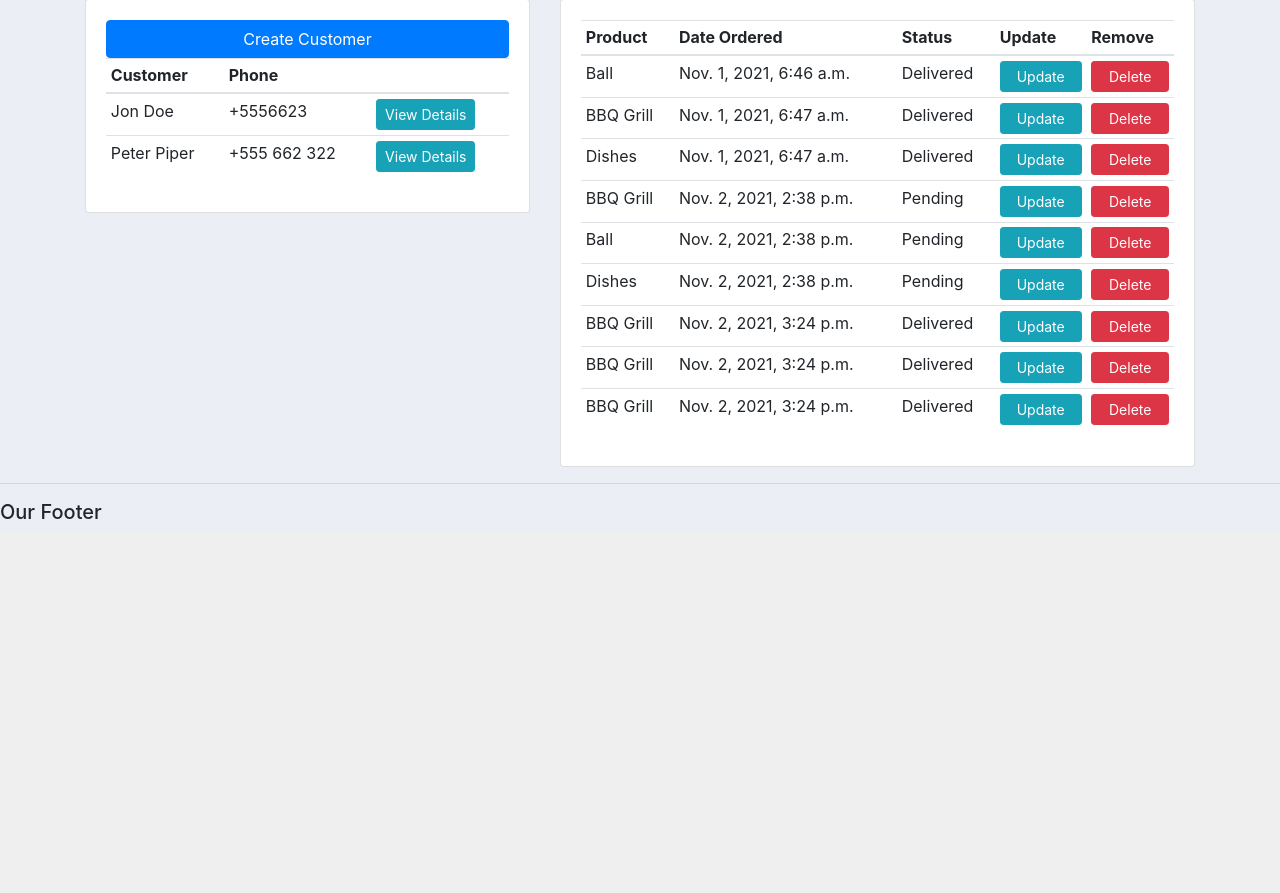
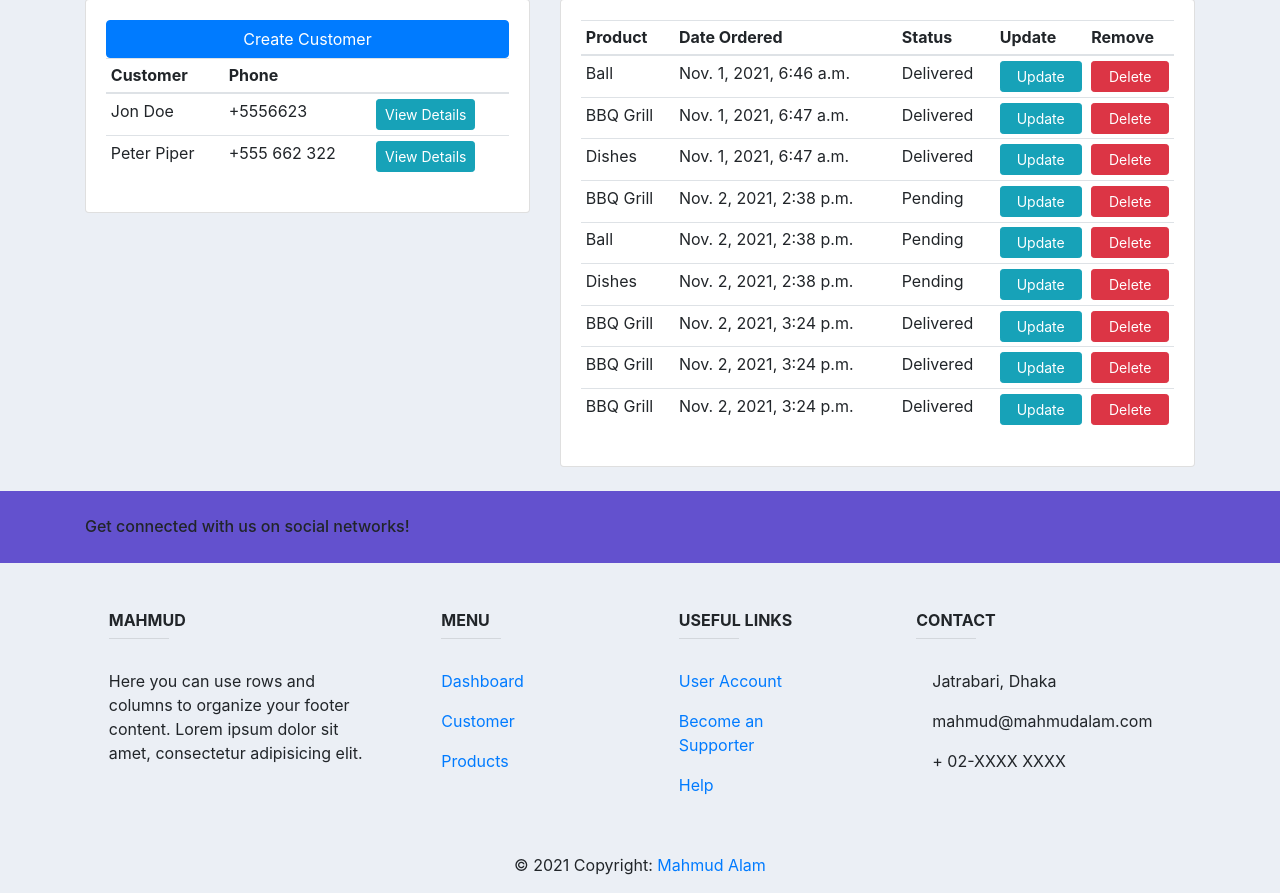
Before and after one commit to Mahmud-Alam/django_crm, a Django app: page / in a window 1280 px wide. Shown: the part 336-1229 px from the top of the page. Before the commit the page ends 855 px from the top, so only its background shows below. Run offline with Django 3.2, Linux system fonts and the light colour scheme; data comes from the database, SQL or seed files in the repository; some libraries are stand-ins or nearby versions.

Commit message:
add footer

```diff
--- /dev/null
+++ b/accounts/templates/accounts/footer.html
@@ -0,0 +1,58 @@
+{% load static %}
+
+<footer class="page-footer font-small unique-color-dark">
+    <div style="background-color: #6351ce;">
+      <div class="container">
+        <div class="row py-4 d-flex align-items-center">
+          <div class="col-md-6 col-lg-5 text-center text-md-left mb-4 mb-md-0">
+            <h6 class="mb-0">Get connected with us on social networks!</h6>
+          </div>
+          <div class="col-md-6 col-lg-7 text-center text-md-right">
+            <a class="fb-ic"><i class="fab fa-facebook-f white-text mr-4"></i></a>
+            <a class="tw-ic"><i class="fab fa-twitter white-text mr-4"></i></a>
+            <a class="gplus-ic"><i class="fab fa-google-plus-g white-text mr-4"></i></a>
+            <a class="li-ic"><i class="fab fa-linkedin-in white-text mr-4"></i></a>
+            <a class="ins-ic"><i class="fab fa-instagram white-text"></i></a>
+          </div>
+        </div>
+      </div>
+    </div>
+
+    <div class="container text-center text-md-left mt-5">
+      <div class="row mt-3">
+        <div class="col-md-3 col-lg-4 col-xl-3 mx-auto mb-4">
+          <h6 class="text-uppercase font-weight-bold">MAHMUD</h6>
+          <hr class="deep-purple accent-2 mb-4 mt-0 d-inline-block mx-auto" style="width: 60px;">
+          <p>Here you can use rows and columns to organize your footer content. Lorem ipsum dolor sit amet, consectetur adipisicing elit.</p>
+        </div>
+
+        <div class="col-md-2 col-lg-2 col-xl-2 mx-auto mb-4">
+          <h6 class="text-uppercase font-weight-bold">Menu</h6>
+          <hr class="deep-purple accent-2 mb-4 mt-0 d-inline-block mx-auto" style="width: 60px;">
+          <p><a href="#!">Dashboard</a></p>
+          <p><a href="#!">Customer</a></p>
+          <p><a href="#!">Products</a></p>
+        </div>
+
+        <div class="col-md-3 col-lg-2 col-xl-2 mx-auto mb-4">
+          <h6 class="text-uppercase font-weight-bold">Useful links</h6>
+          <hr class="deep-purple accent-2 mb-4 mt-0 d-inline-block mx-auto" style="width: 60px;">
+          <p><a href="#!">User Account</a></p>
+          <p><a href="#!">Become an Supporter</a></p>
+          <p><a href="#!">Help</a></p>
+        </div>
+
+        <div class="col-md-4 col-lg-3 col-xl-3 mx-auto mb-md-0 mb-4">
+          <h6 class="text-uppercase font-weight-bold">Contact</h6>
+          <hr class="deep-purple accent-2 mb-4 mt-0 d-inline-block mx-auto" style="width: 60px;">
+          <p><i class="fas fa-home mr-3"></i> Jatrabari, Dhaka</p>
+          <p><i class="fas fa-envelope mr-3"></i> mahmud@mahmudalam.com</p>
+          <p><i class="fas fa-phone mr-3"></i> + 02-XXXX XXXX</p>
+        </div>
+      </div>
+    </div>
+
+    <div class="footer-copyright text-center py-3">© 2021 Copyright:
+      <a href="https://MahmudAlam.com/">Mahmud Alam</a>
+    </div>
+  </footer>
--- a/accounts/templates/accounts/main.html
+++ b/accounts/templates/accounts/main.html
@@ -19,9 +19,8 @@
 
     {%endblock%}
 
-
-    <hr>
-    <h5>Our Footer</h5>
+    <br>
+    {% include 'accounts/footer.html' %}
 
 </body>
 
```
